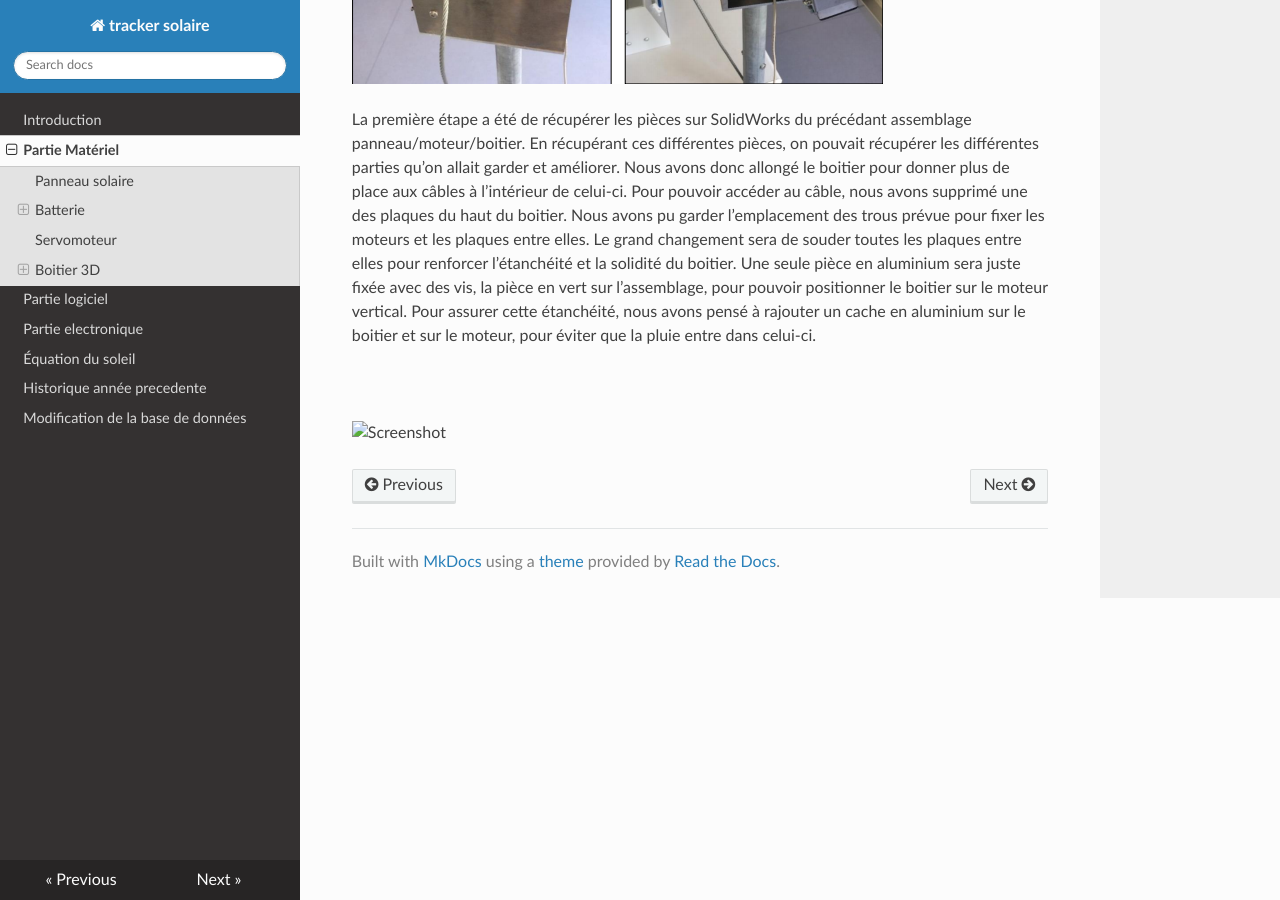
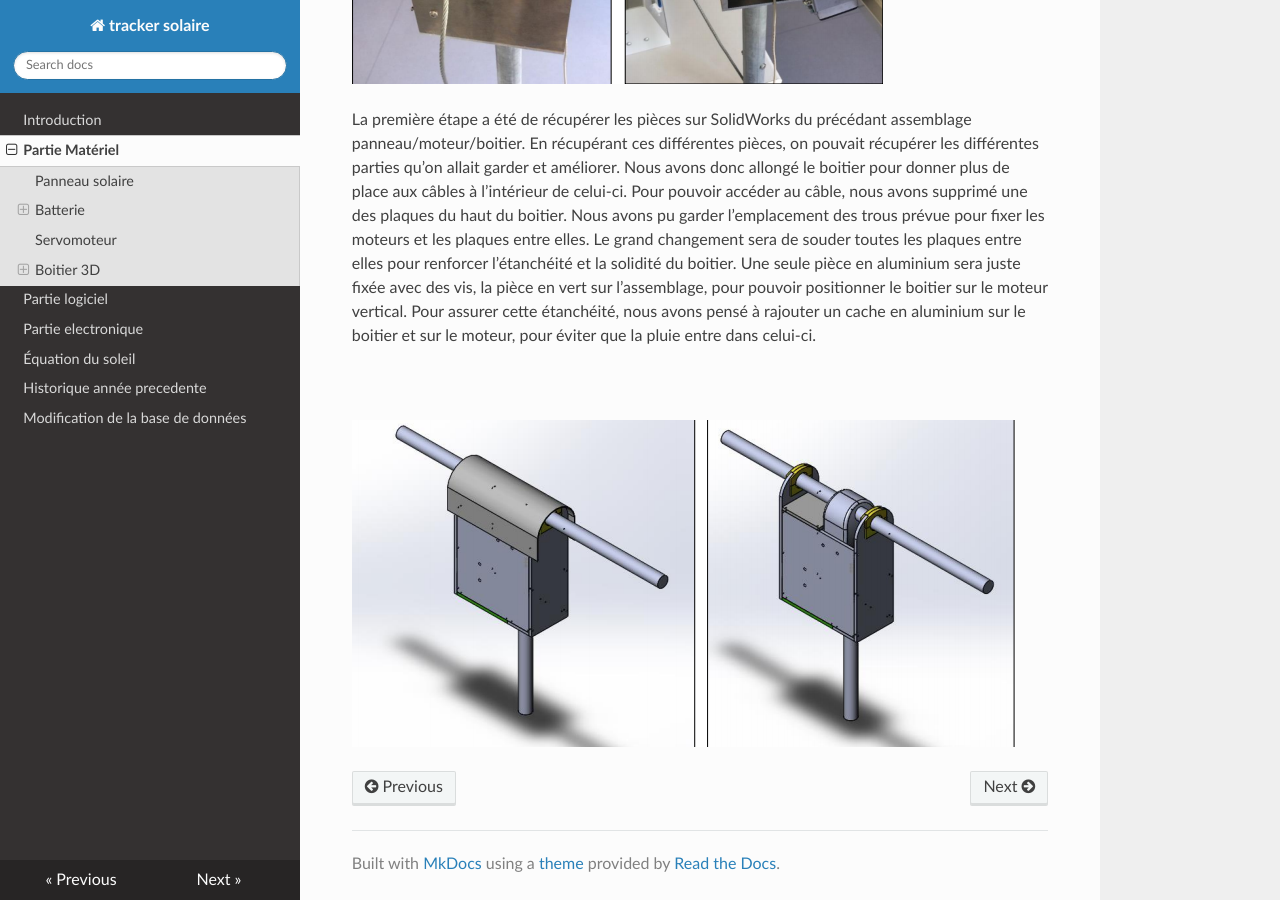
Before and after one commit to pt-tracker-gim/trackeurSolaire, an MkDocs documentation site: the page built from docs/Partie_mécanique.md, in a window 1280 px wide and 900 px high, scrolled down 1338 px. Built offline with MkDocs 1.6.1, drawn with Linux system fonts in a browser that asks for light colours; nearby versions of some CDN libraries; old or Windows-style settings are respelled for this version of MkDocs.

Commit message:
Update Partie_mécanique.md

```diff
--- a/docs/Partie_mécanique.md
+++ b/docs/Partie_mécanique.md
@@ -70,4 +70,4 @@ celui-ci.
 <br>
 
 
-![Screenshot](pic/partie_mecanique/boitierfinal.PNG) <br>
+![Screenshot](pic/partie_mecanique/boitierfinal.png) <br>
```
